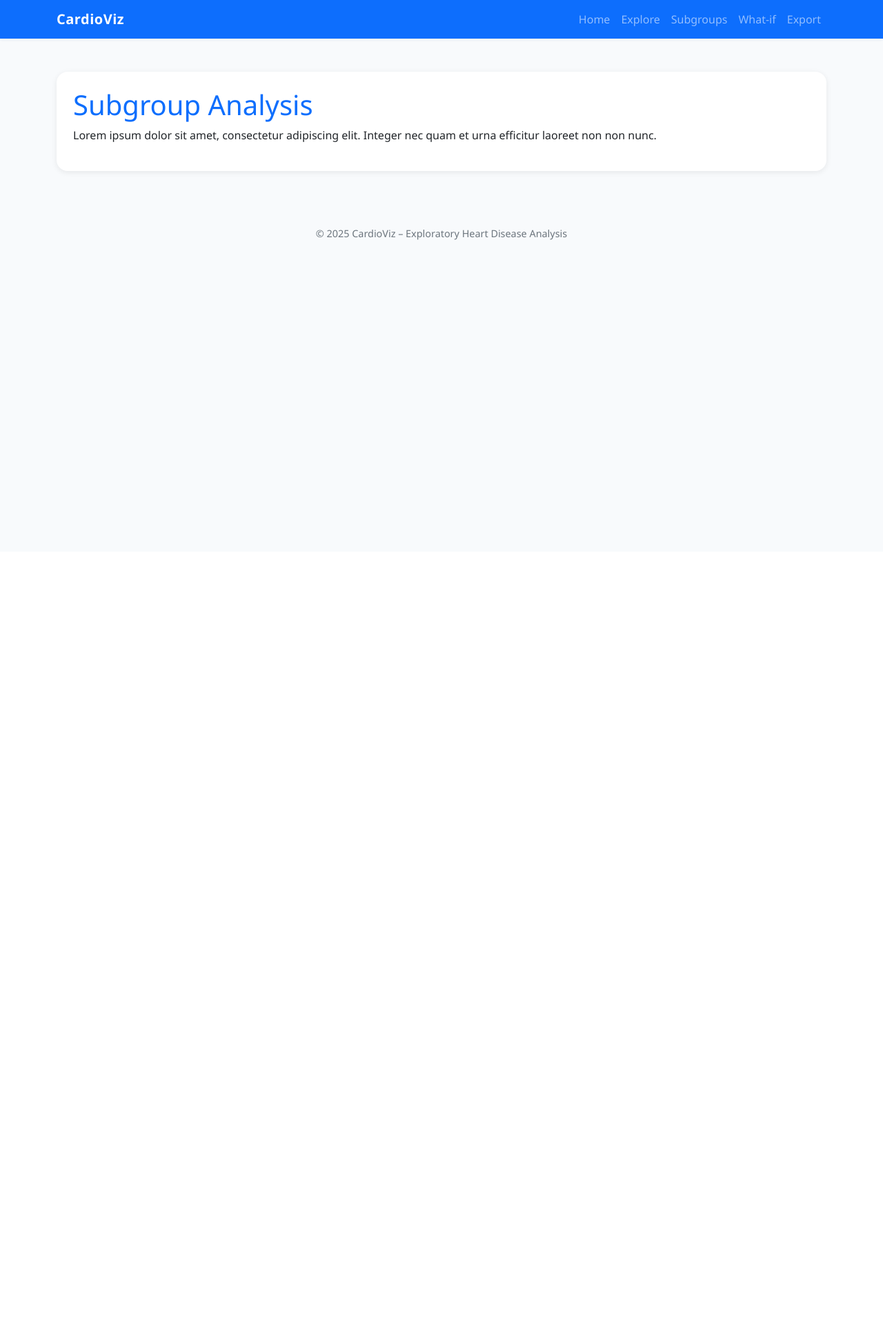
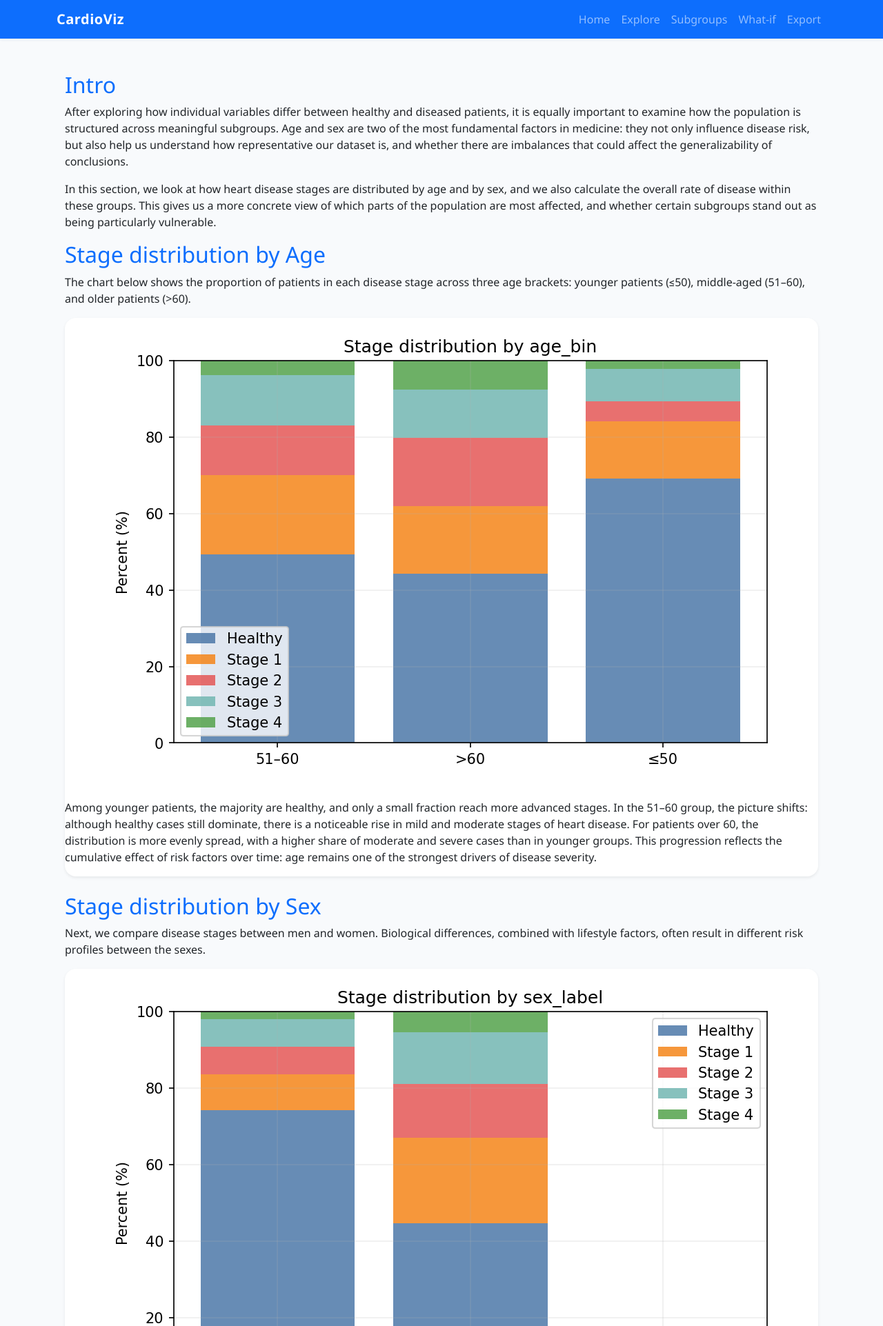
Before and after one commit to Mihai71/CardioViz, a Flask app: page /subgroups in a window 1280 px wide. Shown: the top 1923 px of the page at 69% size. Before the commit the page ends 348 px from the top, so only its background shows below. Run offline with Flask 3, Linux system fonts and the light colour scheme.

Commit message:
Subgroups page updated

```diff
--- a/app/templates/index.html
+++ b/app/templates/index.html
@@ -6,6 +6,7 @@
 <div class="text-center my-5">
   <h1 class="display-4 fw-bold text-primary">❤️ CardioViz</h1>
   <p class="lead text-muted">Exploratory and Clinical-style Analytics for Heart Disease Data</p>
+  <p class="lead text-muted">Only for educational purposes, DO NOT USE as a medical reference</p>
   <a href="{{ url_for('explore') }}" class="btn btn-lg btn-primary mt-3">Start Exploring</a>
 </div>
 
--- a/app/templates/subgroups.html
+++ b/app/templates/subgroups.html
@@ -1,8 +1,114 @@
 {% extends "base.html" %}
-{% block title %}Subgroups - CardioViz{% endblock %}
+
 {% block content %}
-<div class="card p-4">
-  <h1>Subgroup Analysis</h1>
-  <p>Lorem ipsum dolor sit amet, consectetur adipiscing elit. Integer nec quam et urna efficitur laoreet non non nunc.</p>
+<div class="container mt-4">
+
+  <h2 class="text-primary">Intro</h2>
+  <p>
+    After exploring how individual variables differ between healthy and diseased patients,
+    it is equally important to examine how the population is structured across meaningful subgroups.
+    Age and sex are two of the most fundamental factors in medicine:
+    they not only influence disease risk, but also help us understand
+    how representative our dataset is, and whether there are imbalances
+    that could affect the generalizability of conclusions.
+  </p>
+  <p>
+    In this section, we look at how heart disease stages are distributed by age and by sex,
+    and we also calculate the overall rate of disease within these groups.
+    This gives us a more concrete view of which parts of the population are most affected,
+    and whether certain subgroups stand out as being particularly vulnerable.
+  </p>
+
+  <h2 class="text-primary">Stage distribution by Age</h2>
+  <p>
+    The chart below shows the proportion of patients in each disease stage across three age brackets:
+    younger patients (≤50), middle-aged (51–60), and older patients (>60).
+  </p>
+  <div class="card shadow-sm mb-4">
+    <div class="card-body text-center">
+      <img src="{{ url_for('static', filename='plots/stage_dist_by_agebin.png') }}"
+           alt="Stage distribution by age" class="img-fluid mb-3">
+    </div>
+    <p>
+      Among younger patients, the majority are healthy, and only a small fraction reach more advanced stages.
+      In the 51–60 group, the picture shifts: although healthy cases still dominate,
+      there is a noticeable rise in mild and moderate stages of heart disease.
+      For patients over 60, the distribution is more evenly spread,
+      with a higher share of moderate and severe cases than in younger groups.
+      This progression reflects the cumulative effect of risk factors over time:
+      age remains one of the strongest drivers of disease severity.
+    </p>
+  </div>
+
+  <h2 class="text-primary">Stage distribution by Sex</h2>
+  <p>
+    Next, we compare disease stages between men and women.
+    Biological differences, combined with lifestyle factors,
+    often result in different risk profiles between the sexes.
+  </p>
+  <div class="card shadow-sm mb-4">
+    <div class="card-body text-center">
+      <img src="{{ url_for('static', filename='plots/stage_dist_by_sex.png') }}"
+           alt="Stage distribution by sex" class="img-fluid mb-3">
+    </div>
+    <p>
+      The contrast is clear: women in the dataset are predominantly healthy,
+      and relatively few reach higher stages of disease.
+      Men, by comparison, have a much larger share of affected individuals,
+      spread across all levels of severity.
+      This suggests that male patients are more vulnerable in this population,
+      which is consistent with findings from broader epidemiological studies.
+    </p>
+  </div>
+
+  <h2 class="text-primary">Disease Rate by Age</h2>
+  <p>
+    Beyond the stage breakdown, we can also look at the simple presence or absence of disease within each age group.
+    This allows us to summarize the overall risk in a more intuitive way.
+  </p>
+  <div class="card shadow-sm mb-4">
+    <div class="card-body text-center">
+      <img src="{{ url_for('static', filename='plots/subgroup_rate_agebin.png') }}"
+           alt="Disease rate by age" class="img-fluid mb-3">
+    </div>
+    <p>
+      The numbers confirm the pattern observed earlier:
+      disease is least common among patients under 50 (about one in three).
+      In the 51–60 group, risk rises to around half the population.
+      Among those older than 60, more than half are already affected.
+      This steady rise across age brackets underlines the strong and persistent effect of aging
+      as a determinant of heart disease risk.
+    </p>
+  </div>
+
+  <h2 class="text-primary">Disease Rate by Sex</h2>
+  <p>
+    Similarly, we can summarize disease prevalence by sex.
+    This chart condenses the distribution into a single percentage for each group.
+  </p>
+  <div class="card shadow-sm mb-4">
+    <div class="card-body text-center">
+      <img src="{{ url_for('static', filename='plots/subgroup_rate_sex.png') }}"
+           alt="Disease rate by sex" class="img-fluid mb-3">
+    </div>
+    <p>
+      Here, the difference is striking: only about a quarter of women in the dataset are affected,
+      compared to more than half of men.
+      This reinforces the earlier observation from the stage distribution:
+      male patients face a higher overall burden of heart disease in this population.
+    </p>
+  </div>
+
+  <h2 class="text-primary">Conclusion</h2>
+  <p>
+    Taken together, these subgroup analyses paint a consistent picture:
+    heart disease risk increases significantly with age and is substantially higher among men than women.
+    The progression across age brackets highlights the cumulative impact of risk factors,
+    while the sex difference points to both biological and lifestyle contributors.
+    These findings remind us that when analyzing predictors or designing interventions,
+    subgroup differences must always be kept in mind.
+    They not only explain variation in the data, but also guide us towards more personalized approaches to prevention and treatment.
+  </p>
+
 </div>
 {% endblock %}
```
